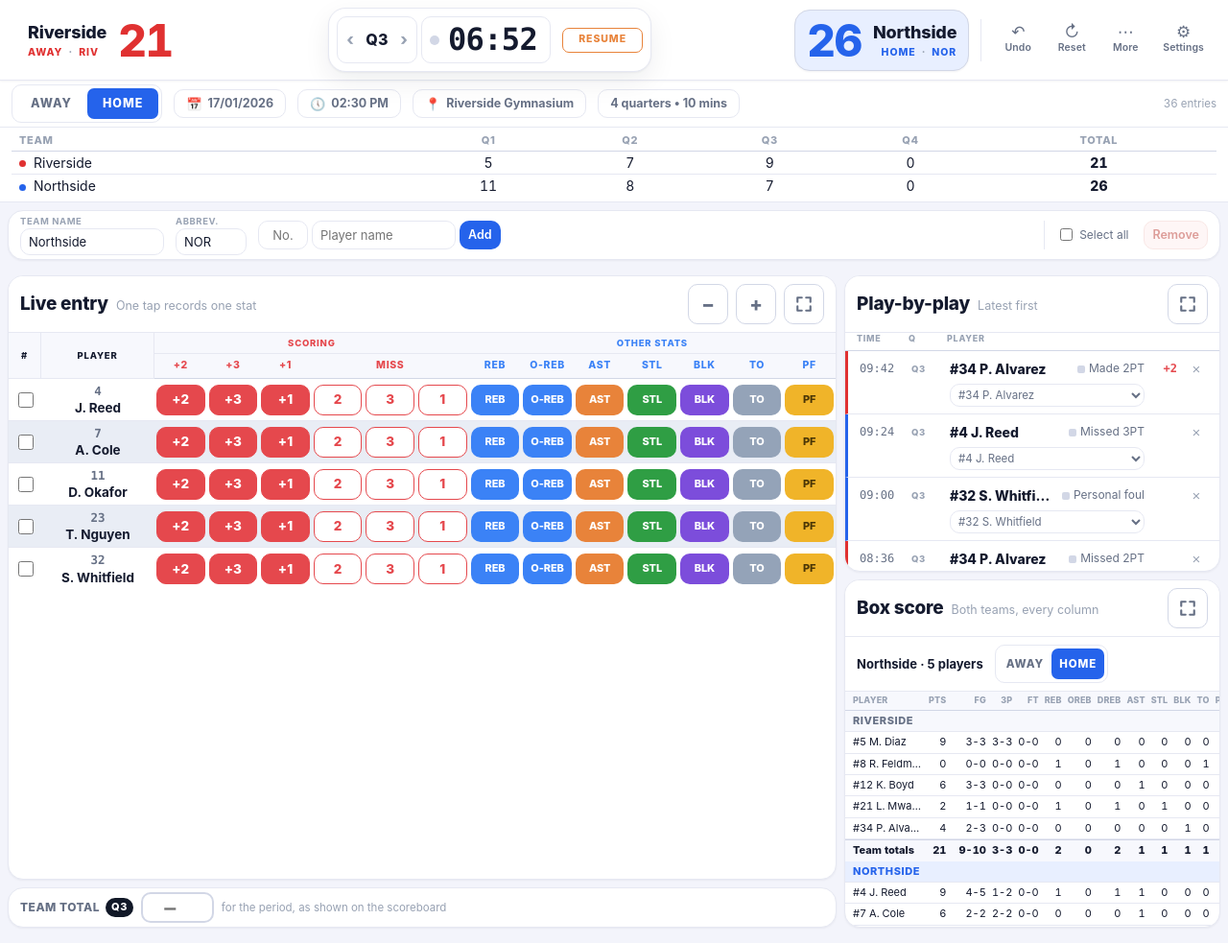
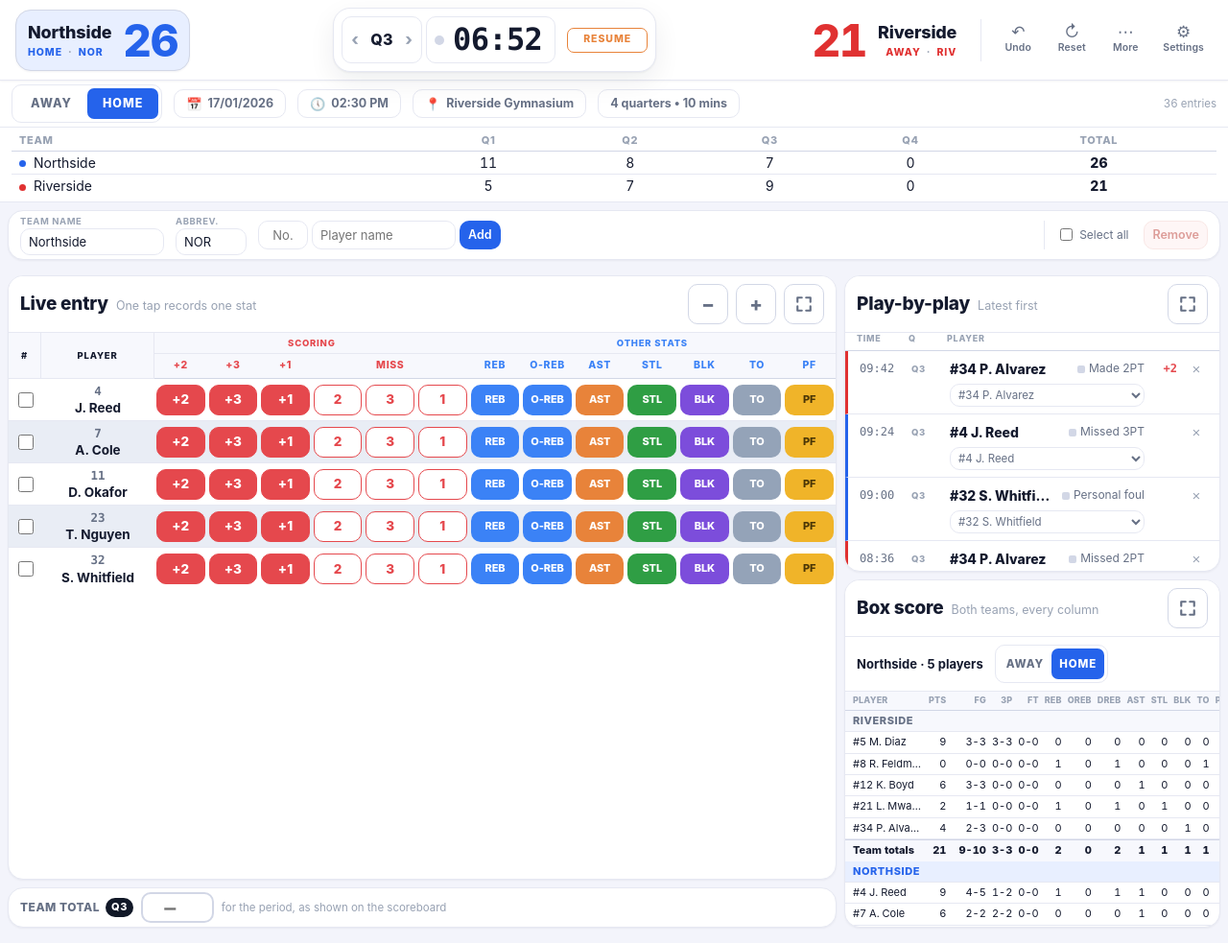
Before and after one commit to hellovic/basketball-game-stats-logger, a website with bundled scripts: page app/index.html in a window 1280 px wide. Shown: the whole page at 96% size. Built offline with nearby package versions, Linux system fonts and the light colour scheme.

Commit message:
Lead each panel with the home team
Home now reads first everywhere it appears next to away: the top bar puts the
home block left of the clock and the away block right, and the quarter strip
lists home on the top row. A scorer's eye starts on the home side, so the
panels should too.

The strip shares periodGrid with the summary dialog and the summary CSV, so
those rows turn home-first as well. The box score already led with home.

```diff
--- a/app/index.html
+++ b/app/index.html
@@ -8,8 +8,8 @@
 <!-- Surfaced in the bottom bar so a stale cached bundle is immediately visible.
      Bump the version and the build stamp together whenever shipped code changes:
      the stamp is the only way to tell a stale tab from a real bug at a glance. -->
-<meta name="app-version" content="0.16.1">
-<meta name="app-build" content="2026-10-01t">
+<meta name="app-version" content="0.17.0">
+<meta name="app-build" content="2026-10-01u">
 <link rel="stylesheet" href="styles.css">
 </head>
 <body>
@@ -37,18 +37,20 @@
 <header class="scoreboard" id="scoreboard">
   <div class="scoreboard__inner">
 
-    <button type="button" class="team-block team-block--away" id="team-block-away"
-            data-action="select-team" data-team-slot="away"
-            title="Show the away team's roster and stats">
+    <!-- Home reads inward from the left, away outward to the right: the board
+         runs home-first, the same way the quarter strip reads below it. -->
+    <button type="button" class="team-block team-block--home" id="team-block-home"
+            data-action="select-team" data-team-slot="home"
+            title="Show the home team's roster and stats">
       <span class="team-block__text">
-        <span class="team-block__name" id="score-away-name">Away</span>
+        <span class="team-block__name" id="score-home-name">Home</span>
         <span class="team-block__meta">
-          <span class="team-block__slot">Away</span>
+          <span class="team-block__slot">Home</span>
           <span class="team-block__sep" aria-hidden="true">&middot;</span>
-          <span class="team-block__abbrev" id="score-away-abbrev">AWY</span>
+          <span class="team-block__abbrev" id="score-home-abbrev">HOM</span>
         </span>
       </span>
-      <span class="team-block__score" id="score-away">0</span>
+      <span class="team-block__score" id="score-home">0</span>
     </button>
 
     <div class="scoreboard__center">
@@ -77,16 +79,16 @@
       </div>
     </div>
 
-    <button type="button" class="team-block team-block--home" id="team-block-home"
-            data-action="select-team" data-team-slot="home"
-            title="Show the home team's roster and stats">
-      <span class="team-block__score" id="score-home">0</span>
+    <button type="button" class="team-block team-block--away" id="team-block-away"
+            data-action="select-team" data-team-slot="away"
+            title="Show the away team's roster and stats">
+      <span class="team-block__score" id="score-away">0</span>
       <span class="team-block__text">
-        <span class="team-block__name" id="score-home-name">Home</span>
+        <span class="team-block__name" id="score-away-name">Away</span>
         <span class="team-block__meta">
-          <span class="team-block__slot">Home</span>
+          <span class="team-block__slot">Away</span>
           <span class="team-block__sep" aria-hidden="true">&middot;</span>
-          <span class="team-block__abbrev" id="score-home-abbrev">HOM</span>
+          <span class="team-block__abbrev" id="score-away-abbrev">AWY</span>
         </span>
       </span>
     </button>
--- a/app/js/derive.js
+++ b/app/js/derive.js
@@ -134,10 +134,13 @@ export function teamTotal(game, teamId) {
 /**
  * The quarter-by-quarter grid shown on the scoreboard and the scoresheet. Every
  * cell is derived from logged events, so there is nothing to flag.
+ *
+ * Home leads, matching the scoreboard above it: the home side is the left-hand
+ * block and the top row of the strip, so the two read as the same order.
  */
 export function periodGrid(game) {
   const periods = listPeriods(game);
-  const rows = [game.awayTeamId, game.homeTeamId].filter(Boolean).map((teamId) => {
+  const rows = [game.homeTeamId, game.awayTeamId].filter(Boolean).map((teamId) => {
     const cells = periods.map((period) => ({
       period,
       value: periodScore(game, teamId, period),
--- a/app/styles.css
+++ b/app/styles.css
@@ -384,14 +384,15 @@ ul {
 }
 
 .team-block--away {
-  justify-self: start;
+  justify-self: end;
+  text-align: right;
   --team-accent: var(--away-accent);
   --team-soft: var(--away-soft);
 }
 
 .team-block--home {
-  justify-self: end;
-  text-align: right;
+  justify-self: start;
+  text-align: left;
   --team-accent: var(--home-accent);
   --team-soft: var(--home-soft);
 }
@@ -442,7 +443,7 @@ ul {
   color: var(--ink-faint);
 }
 
-.team-block--home .team-block__meta {
+.team-block--away .team-block__meta {
   justify-content: flex-end;
 }
 
@@ -2722,12 +2723,12 @@ ul {
   }
 
   .team-block--away {
+    grid-column: 2;
+    grid-row: 2;
+  }
+
+  .team-block--home {
     grid-column: 1;
-    grid-row: 2;
-  }
-
-  .team-block--home {
-    grid-column: 2;
     grid-row: 2;
   }
 
```
